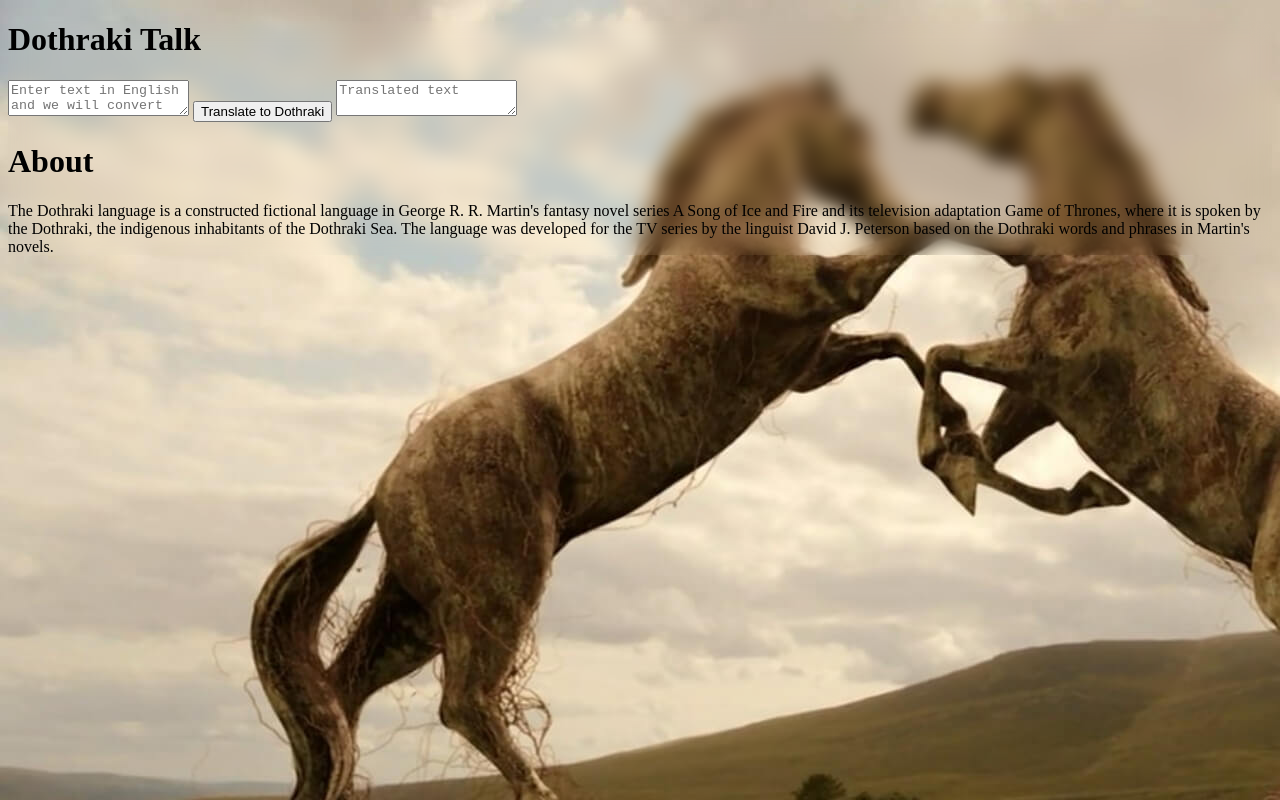
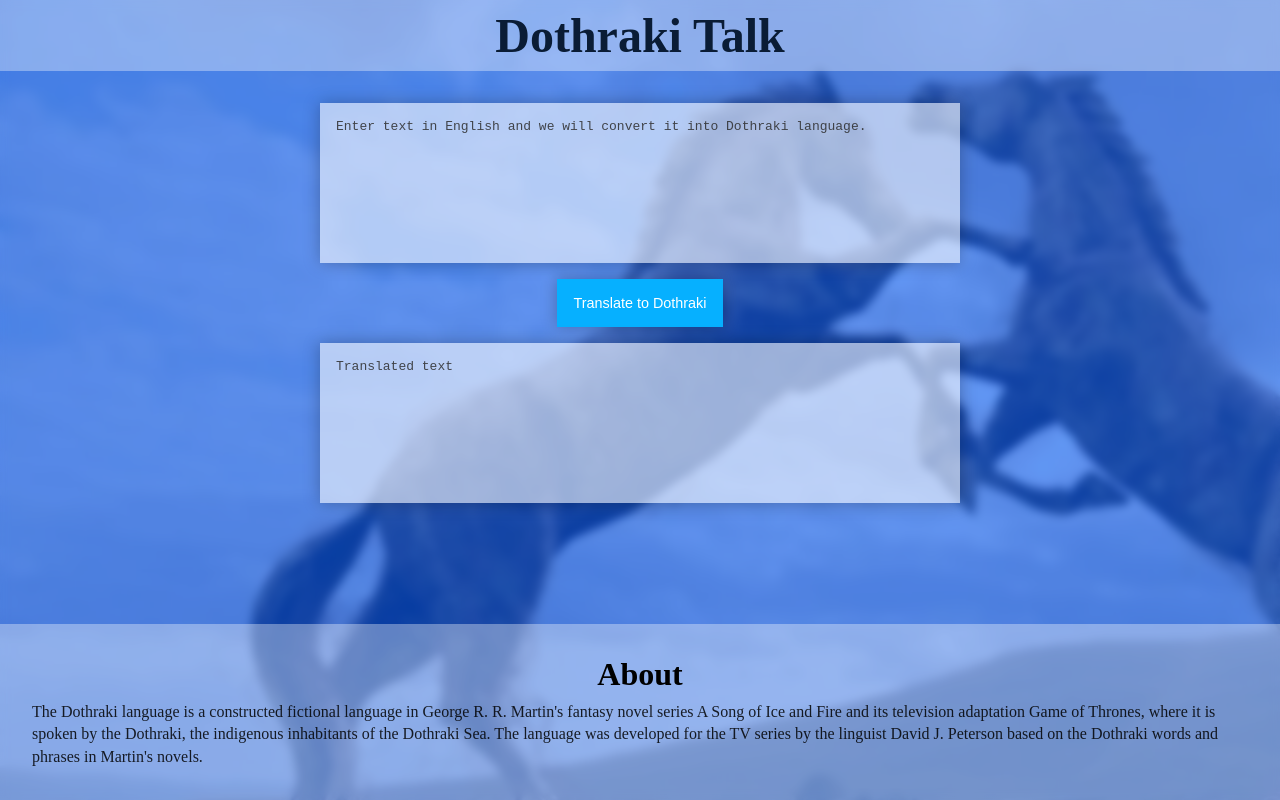
Before and after one commit to sanjitsarkar/dothraki_talk, a plain HTML site: page index.html in a window 1280 px wide. Drawn offline with Linux system fonts and the light colour scheme.

Commit message:
added styling

```diff
--- a/css/style.scss
+++ b/css/style.scss
@@ -1,3 +1,103 @@
+$primary_color:rgb(6, 176, 255);
+*,*::before,*::after{
+    padding: 0;
+    margin: 0;
+    box-sizing: border-box;
+}
 body{
-    background: url('../img/dothraki.jpg');
+    background: linear-gradient(rgba(6, 93, 255, 0.637)),url('../img/dothraki.jpg');
+    backdrop-filter: blur(5px);
+    height: 100vh;
+    // font-size: 80%;
 }
+
+
+
+header.header
+{
+    .title{
+        // color:rgb(10, 28, 53);
+        color:rgb(10, 28, 53);
+        font-size: 3em;
+        text-align: center;
+@media screen and (max-width:700px) {
+    font-size: 2rem;
+}
+    }
+    padding: .5rem 0;
+     background: rgba(255, 255, 255, 0.356);
+
+}
+main{
+    margin-top: 2em;
+    display: flex;
+    flex-direction: column;
+    align-items: center;
+    ::placeholder{
+        // text-align: center;
+        color: rgba(47, 47, 47, 0.87);
+    }
+    textarea{
+        resize: none;
+        width: 50%;
+        height: 20vh;
+        padding: 1rem;
+       font-size: 1em;
+        outline: none;
+        border: none;
+        background: rgba(255, 255, 255, 0.582);
+        box-shadow: 0 0 1rem rgba(0, 0, 0, 0.274);
+@media screen and (max-width:700px) {
+    width: 90%;
+}
+    }
+    button{
+        box-shadow: 0 0 1rem rgba(0, 0, 0, 0.274);
+        padding: 1rem;
+       background: rgb(6, 176, 255);
+       color:white;
+        outline: none;
+        border: none;
+        font-size: .9rem;
+        margin: 1rem 0;
+        &:hover{
+            transition: all .3s ease-in-out;
+            color:rgb(6, 93, 255);
+            background: white;
+            cursor: pointer;
+        }
+    }
+}
+footer{
+    width: 100%;
+   margin-top: 10%;
+    position: absolute;
+    bottom: 0;
+    left:0;
+    padding: 2rem;
+    // height:30vh;
+@media screen and (max-width:700px) {
+   position: relative;
+   margin-top: 10%;
+
+    // height:30vh;
+
+
+}
+    .sub_title{
+text-align: center;
+font-size: 2em;
+margin-bottom: .5rem;
+    }
+    p{
+color:rgba(0, 0, 0, 0.849);
+// text-align: justify;
+line-height: 1.4;
+height:100%;
+// white-space: nowrap;
+
+
+    }
+    background: rgba(255, 255, 255, 0.356);
+
+}
```
Also changed, not shown: css/style.css, 1 other file.
